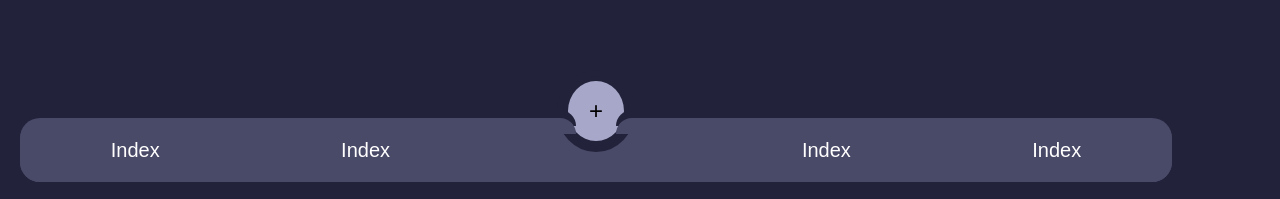
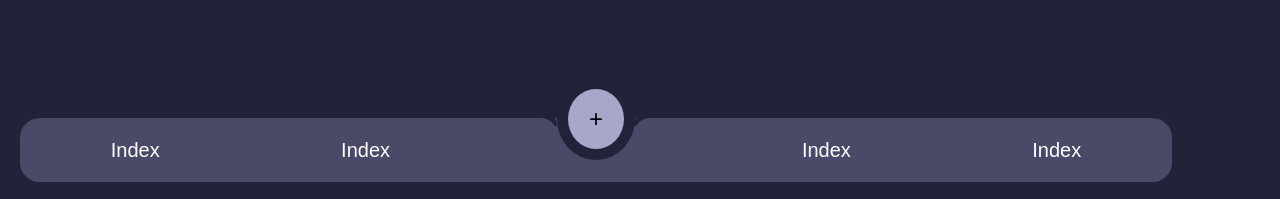
Before and after one commit to mohammadakradi/todo-webapp, an Angular app: page / in a window 1280 px wide. Shown: the part 598-797 px from the top of the page. Built offline with nearby package versions, Linux system fonts and the light colour scheme.

Commit message:
update add btn in app controller

```diff
--- a/src/app/shared/components/app-controller/app-controller.component.scss
+++ b/src/app/shared/components/app-controller/app-controller.component.scss
@@ -27,7 +27,7 @@
     // margin-bottom: 25%;
     // background-color: #A7A7C9;
     position: absolute;
-    top: -6dvh;
+    top: -5dvh;
     border: 6px solid #22223B;
     border-radius: 100%;
 }
@@ -36,8 +36,8 @@
     width: 5dvw;
     background-color: #494968;
     position: absolute;
-    top: 5.3dvh;
-    left: -4dvw;
+    top: 4.3dvh;
+    left: -5.5dvw;
     content: "";
     border-top-right-radius: 10dvw;
     box-shadow: 0px -8px 0 0 #22223B;
@@ -47,8 +47,8 @@
     width: 5dvw;
     background-color: #494968;
     position: absolute;
-    top: 5.3dvh;
-    right: -4dvw;
+    top: 4.3dvh;
+    right: -5.4dvw;
     content: "";
     border-top-left-radius: 10dvw;
     box-shadow: 0px -8px 0 0 #22223B;
```
